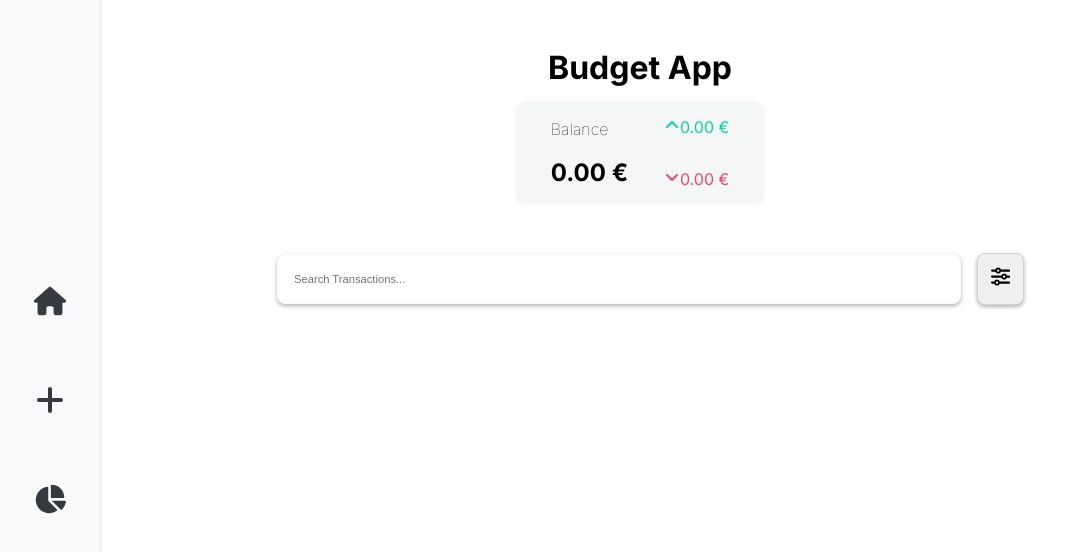
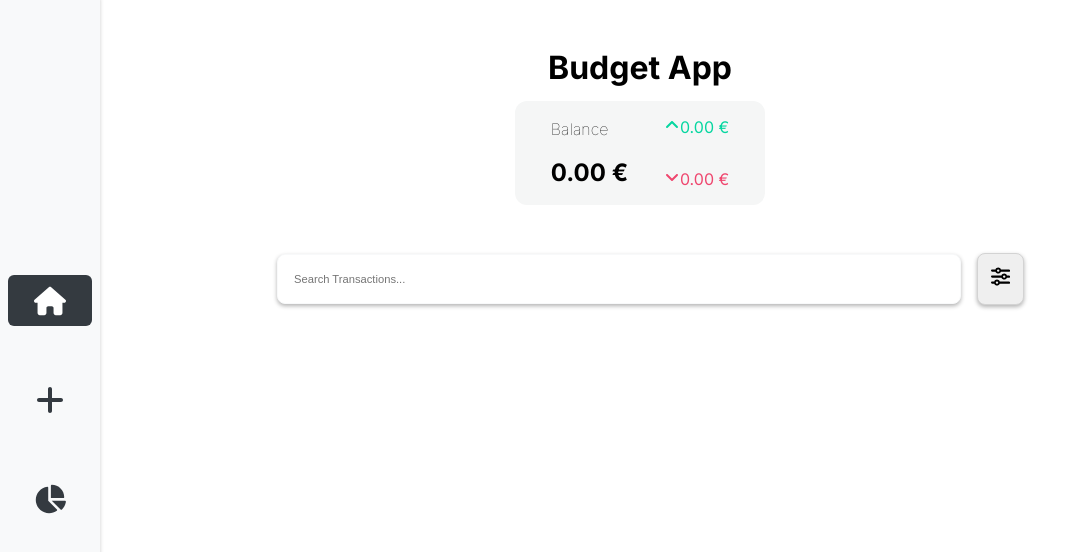
Before and after one commit to benediktbrenk/budget-app, a Next.js app: page / in a window 1280 px wide. Shown: the top 552 px of the page, without its empty margins (0-1081 px from the left). Built offline with nearby package versions, Linux system fonts and the light colour scheme; no server answers; the database is empty.

Commit message:
change name of prop active in styledComponents for navbar

```diff
--- a/components/NavigationBar/Navigation.styled.js
+++ b/components/NavigationBar/Navigation.styled.js
@@ -58,7 +58,7 @@ export const NavLink = styled.a`
   }
 
   ${(props) =>
-    props.$active &&
+    props.active &&
     css`
       color: #ffffff;
       background-color: #343a40;
```
